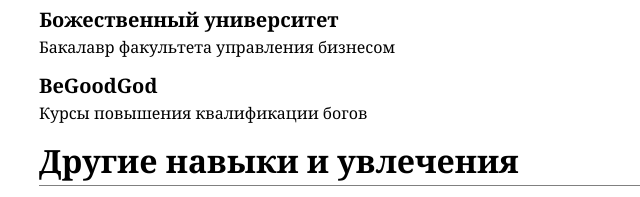
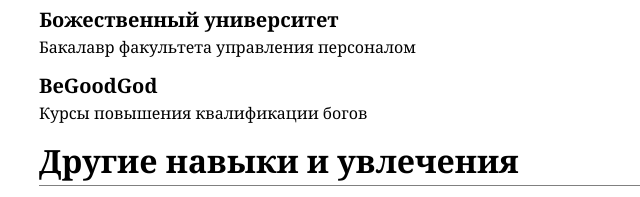
Before and after one commit to 019952308/019952308.github.io, a plain HTML site: page index.html in a window 1280 px wide. Shown: the part 549-746 px from the top of the page, 201-841 px from the left. Drawn offline with Linux system fonts and the light colour scheme.

Commit message:
Update index.html

```diff
--- a/index.html
+++ b/index.html
@@ -44,7 +44,7 @@
 
                 <div class="main_section_item">
                     <h3>Божественный университет</h3>
-                    <p>Бакалавр факультета управления бизнесом</p>
+                    <p>Бакалавр факультета управления персоналом</p>
                     <h3>BeGoodGod</h3>
                     <p>Курсы повышения квалификации богов</p>
                 </div>
```
